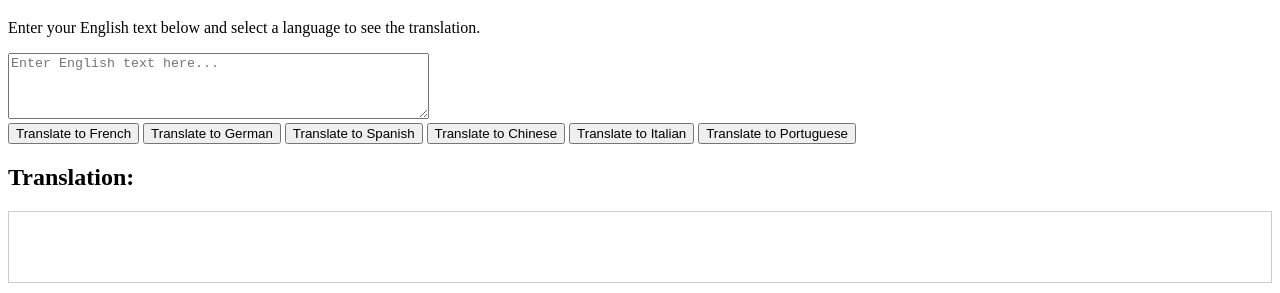
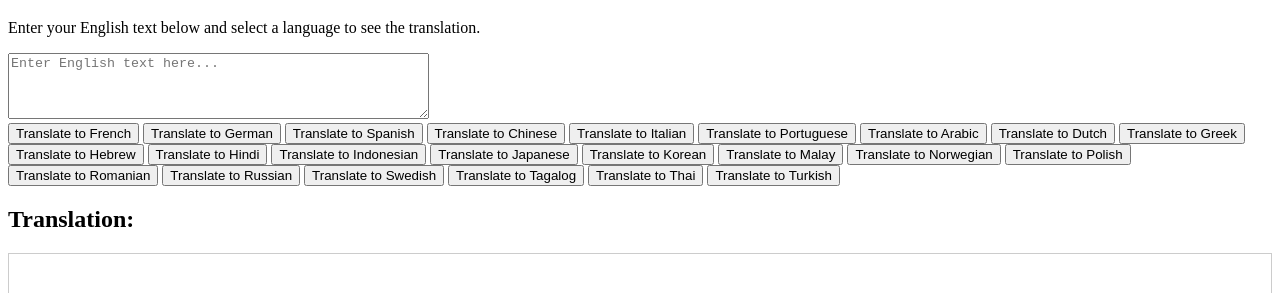
Before and after one commit to austinli6/translation-website, a plain HTML site: page index.html in a window 1280 px wide. Shown: the part 61-354 px from the top of the page. Drawn offline with Linux system fonts and the light colour scheme.

Commit message:
Update index.html

```diff
--- a/index.html
+++ b/index.html
@@ -8,28 +8,48 @@
         async function translateText(language) {
             const inputText = document.getElementById('englishText').value;
             const outputDiv = document.getElementById('translationText');
-
+            // Check if input text is empty
             if (!inputText.trim()) {
                 outputDiv.textContent = 'Please enter text to translate.';
                 return;
             }
 
-            let langPair;
-            if (language === 'french') {
-                langPair = 'en|fr';
-            } else if (language === 'german') {
-                langPair = 'en|de';
-            } else if (language === 'spanish') {
-                langPair = 'en|es';
-            } else if (language === 'chinese') {
-                langPair = 'en|zh-CN';
-            } else if (language === 'italian') {
-                langPair = 'en|it';
-            } else if (language === 'portuguese') {
-                langPair = 'en|pt';
+            // Language pair mapping
+            const LangPair = {
+                "french": "en|fr",
+                "spanish": "en|es",
+                "german": "en|de",
+                "chinese": "en|zh-CN",
+                "italian": "en|it",
+                "portuguese": "en|pt",
+                "arabic": "en|ar",
+                "dutch": "en|nl",
+                "greek": "en|el",
+                "hebrew": "en|he",
+                "hindi": "en|hi",
+                "indonesian": "en|id",
+                "japanese": "en|ja",
+                "korean": "en|ko",
+                "malay": "en|ms",
+                "norwegian": "en|no",
+                "polish": "en|pl",
+                "romanian": "en|ro",
+                "russian": "en|ru",
+                "swedish": "en|sv",
+                "tagalog": "en|tl",
+                "thai": "en|th",
+                "turkish": "en|tr"
+            };
+
+            const LangPair = LangPairs[language]
+               // Check if the language pair is valid
+            if (!langPair) {
+                outputDiv.textContent = 'Error: Unsupported language selected.';
+                return;
             }
+            // Fetch translation
             try {
-                const response = await fetch('https://api.mymemory.translated.net/get?q=' + encodeURIComponent(inputText) + '&langpair=' + langPair);
+                const response = await fetch(`https://api.mymemory.translated.net/get?q=${encodeURIComponent(inputText)}&langpair=${langPair}`);
                 const data = await response.json();
 
                 if (data && data.responseData && data.responseData.translatedText) {
@@ -38,7 +58,7 @@
                     outputDiv.textContent = 'Error: Unable to fetch translation.';
                 }
             } catch (error) {
-                outputDiv.textContent = 'Error: ' + error.message;
+                outputDiv.textContent = 'Error: ${error.message}`;
             }
         }
     </script>
@@ -55,6 +75,23 @@
     <button onclick="translateText('chinese')">Translate to Chinese</button>
     <button onclick="translateText('italian')">Translate to Italian</button>
     <button onclick="translateText('portuguese')">Translate to Portuguese</button>
+    <button onclick="translateText('arabic')">Translate to Arabic</button>
+    <button onclick="translateText('dutch')">Translate to Dutch</button>
+    <button onclick="translateText('greek')">Translate to Greek</button>
+    <button onclick="translateText('hebrew')">Translate to Hebrew</button>
+    <button onclick="translateText('hindi')">Translate to Hindi</button>
+    <button onclick="translateText('indonesian')">Translate to Indonesian</button>
+    <button onclick="translateText('japanese')">Translate to Japanese</button>
+    <button onclick="translateText('korean')">Translate to Korean</button>
+    <button onclick="translateText('malay')">Translate to Malay</button>
+    <button onclick="translateText('norwegian')">Translate to Norwegian</button>
+    <button onclick="translateText('polish')">Translate to Polish</button>
+    <button onclick="translateText('romanian')">Translate to Romanian</button>
+    <button onclick="translateText('russian')">Translate to Russian</button>
+    <button onclick="translateText('swedish')">Translate to Swedish</button>
+    <button onclick="translateText('tagalog')">Translate to Tagalog</button>
+    <button onclick="translateText('thai')">Translate to Thai</button>
+    <button onclick="translateText('turkish')">Translate to Turkish</button>
 
     <h2>Translation:</h2>
     <div id="translationText" style="border: 1px solid #ccc; padding: 10px; min-height: 50px;"></div>
```
